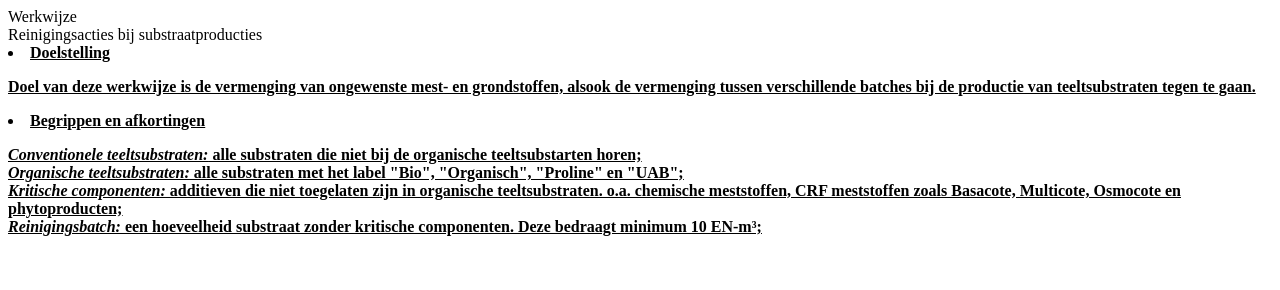
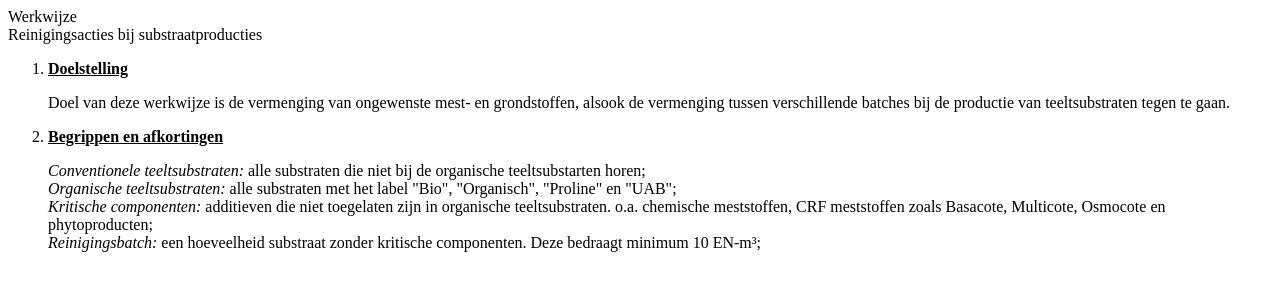
Before and after one commit to StevenBloes/KD_BRU_QualityManual_HTML, a plain HTML site: page KDBRU_32030.html in a window 1280 px wide. Drawn offline with Linux system fonts and the light colour scheme.

Commit message:
Update KDBRU_32030.html

```diff
--- a/KDBRU_32030.html
+++ b/KDBRU_32030.html
@@ -2,10 +2,11 @@
   <body>
     Werkwijze<br>
     Reinigingsacties bij substraatproducties
-    <li><u><b>Doelstelling</li>
+    <ol>
+    <li><u><b>Doelstelling</b></u></li>
     <p>Doel van deze werkwijze is de vermenging van ongewenste mest- en grondstoffen, alsook
       de vermenging tussen verschillende batches bij de productie van teeltsubstraten tegen te gaan.</p>
-    <li><u><b>Begrippen en afkortingen</li>
+    <li><u><b>Begrippen en afkortingen</b></u></li>
       <p>
         <i>Conventionele teeltsubstraten:</i> alle substraten die niet bij de organische teeltsubstarten horen;<br>
         <i>Organische teeltsubstraten:</i> alle substraten met het label "Bio", "Organisch", "Proline" en "UAB";<br>
@@ -13,6 +14,7 @@
         CRF meststoffen zoals Basacote, Multicote, Osmocote en phytoproducten;<br>
         <i>Reinigingsbatch:</i> een hoeveelheid substraat zonder kritische componenten. Deze bedraagt minimum 10 EN-m³;<br>
       </p>
+    </ol>
 
   </body>
 </html>
```
